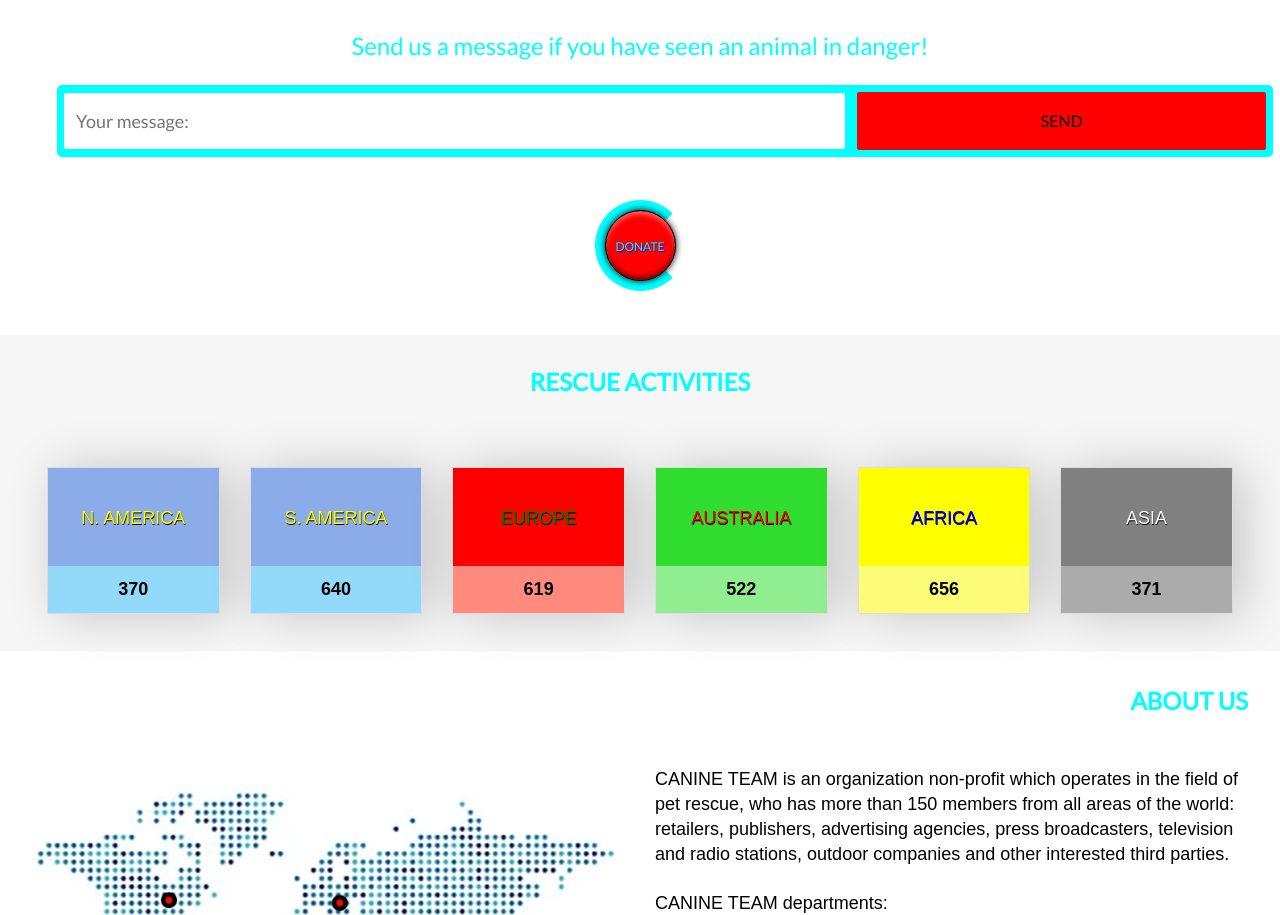
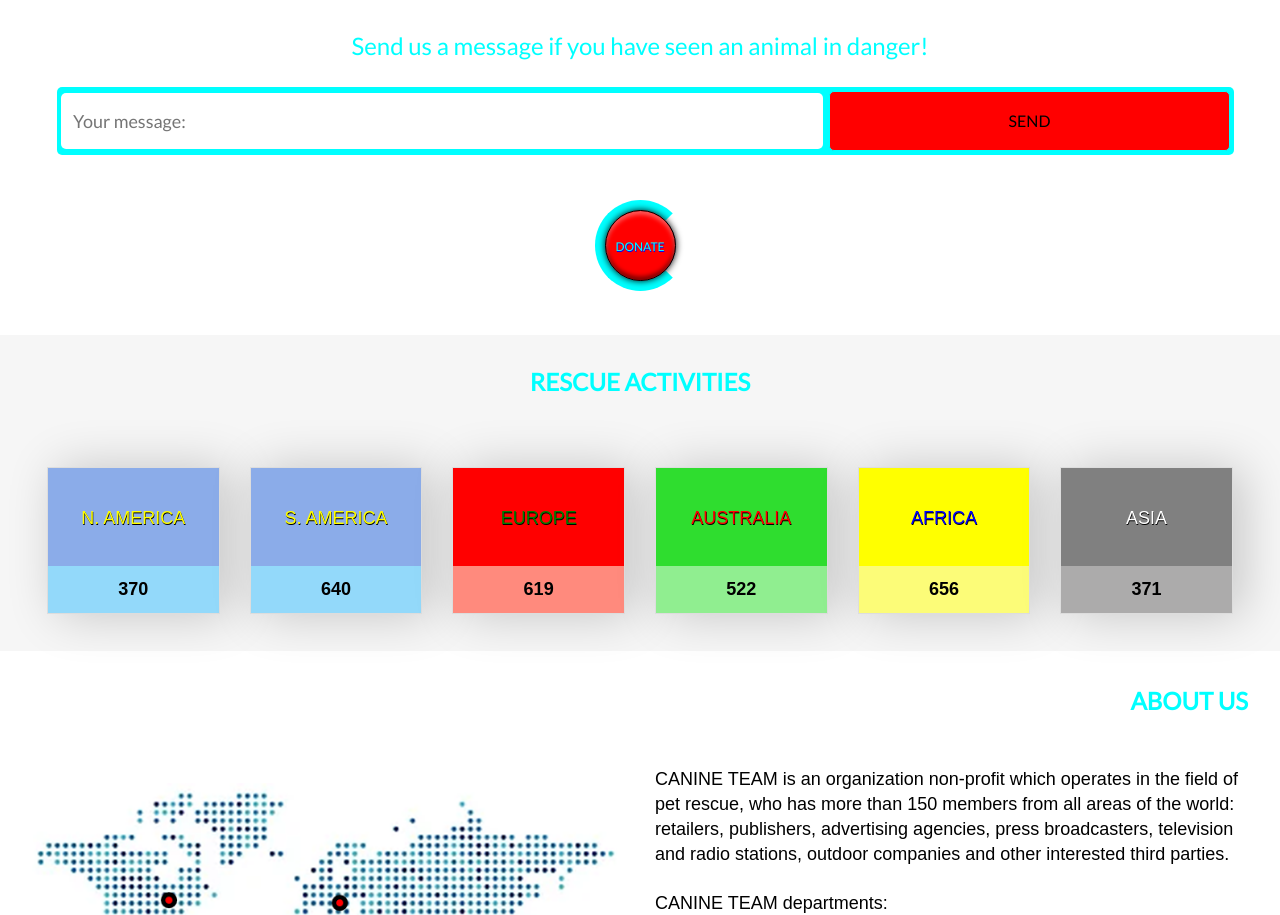
Before and after one commit to Cristian-Tr/Canine-team, a plain HTML site: page index.html in a window 1280 px wide. Shown: the part 736-1651 px from the top of the page. Drawn offline with nearby package versions, Linux system fonts and the light colour scheme; a web font is replaced by a local one.

Commit message:
Add files via upload

```diff
--- a/footer.css
+++ b/footer.css
@@ -81,7 +81,7 @@ img {
 .news-letter-form input[type="submit"] {
   width: auto;
   border: none;
-  background-color: #ffb606;
+  background-color: cyan;
   padding: 9px 30px;
   border-radius: 5px;
   -webkit-border-radius: 5px;
--- a/index.html
+++ b/index.html
@@ -125,18 +125,18 @@
 
 
           <div class="booking" style="margin: 25px;">
-            <div class="booking-text-item">
+            <div class="booking-text-item" style="padding-right: 39px;">
               <div class="booking-heading">
               </div>
               <form class="form">
-                <input type="text" list="mylist" style="border: 3px solid cyan; color: cyan;"
+                <input type="text" list="mylist" style="border: 1x solid cyan; color: cyan;"
                   placeholder="Your message:">
                 <datalist id="mylist">
                   <option>A dog fell into a canal</option>
                   <option>A cat is stuck on an pole</option>
                   <option>A pony is hanging on a fence</option>
                 </datalist>
-                <a href="#" style="border: 3px solid cyan;" class="book">SEND</a>
+                <a href="#" style="border: 1px solid cyan;" class="book">SEND</a>
               </form>
             </div>
           </div>
```
